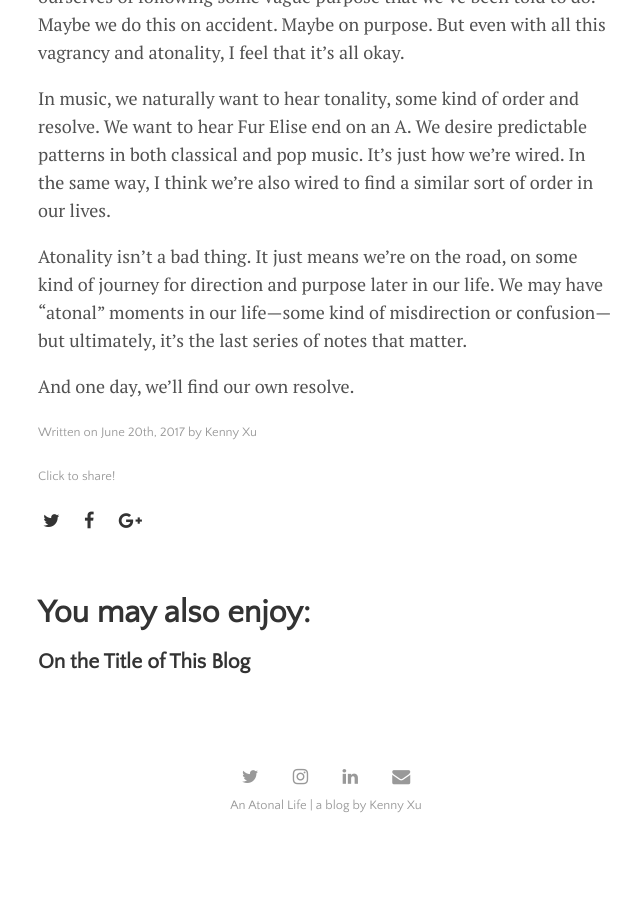
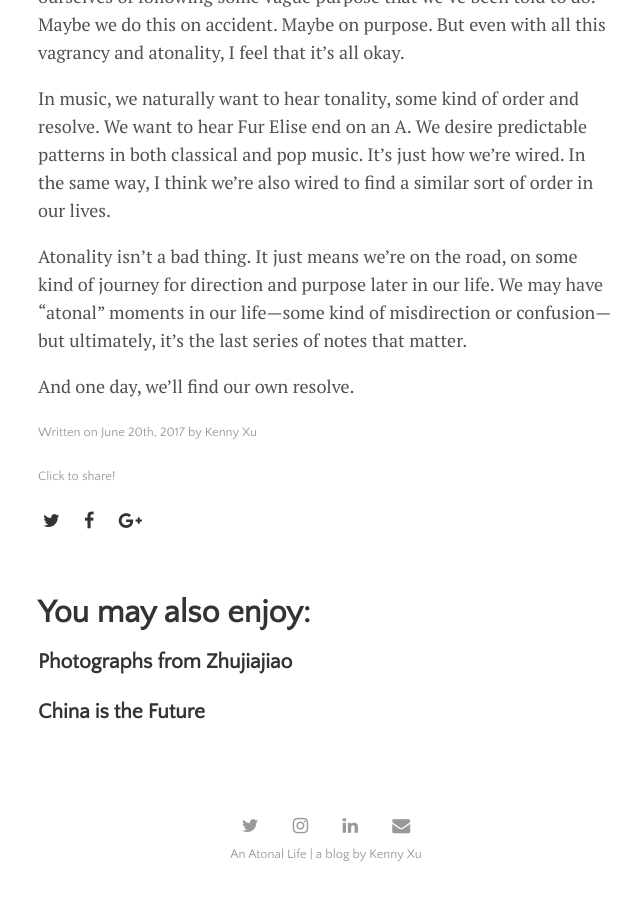
Before and after one commit to kennythexu/kennythexu, a Jekyll site: the page built from _posts/2017-06-20-On-the-Title-of-This-Blog.md, in a window 1280 px wide and 900 px high, scrolled down 1592 px. Shown: the whole window, without its empty margins (314-954 px from the left). Built offline with Jekyll 4.4.1, drawn with Linux system fonts in a browser that asks for light colours; nearby versions of some CDN libraries; comment, search, counter and statistics services are not loaded; before the commit the page ends 2443 px from its top, so only the background shows below that.

Commit message:
related posts

```diff
--- a/_includes/related-posts.html
+++ b/_includes/related-posts.html
@@ -1,12 +1,11 @@
 <div class="related">
-  {% for tag in page.tags %}
-    {% for mypost in site.tags[tag] limit:3 %}
-      {% if listed_posts_urls contains mypost.url %}
-      {% else %}
   <h1 >You may also enjoy:</h1>
   {% assign listed_posts_urls = page.url | split: ' ' %}
   <ul class="related-posts">
-
+    {% for tag in page.tags %}
+      {% for mypost in site.tags[tag] limit:3 %}
+        {% if listed_posts_urls contains mypost.url %}
+        {% else %}
           <li>
             <h3>
               <a href="{{ site.github.url }}{{ mypost.url }}">
--- a/_posts/2017-06-20-On-the-Title-of-This-Blog.md
+++ b/_posts/2017-06-20-On-the-Title-of-This-Blog.md
@@ -3,7 +3,7 @@ layout: post
 title: "On the Title of This Blog"
 author: "Kenny Xu"
 categories: journal
-tags: [life,meta]
+tags: [life,meta,china]
 image:
   feature: Balloons.jpg
   teaser: Balloons-teaser.jpg
```
